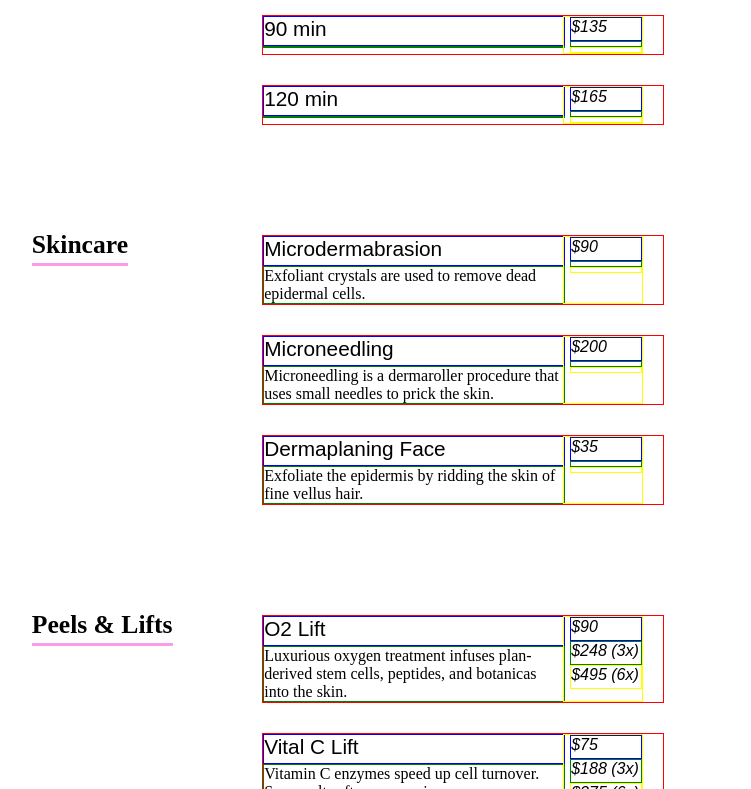
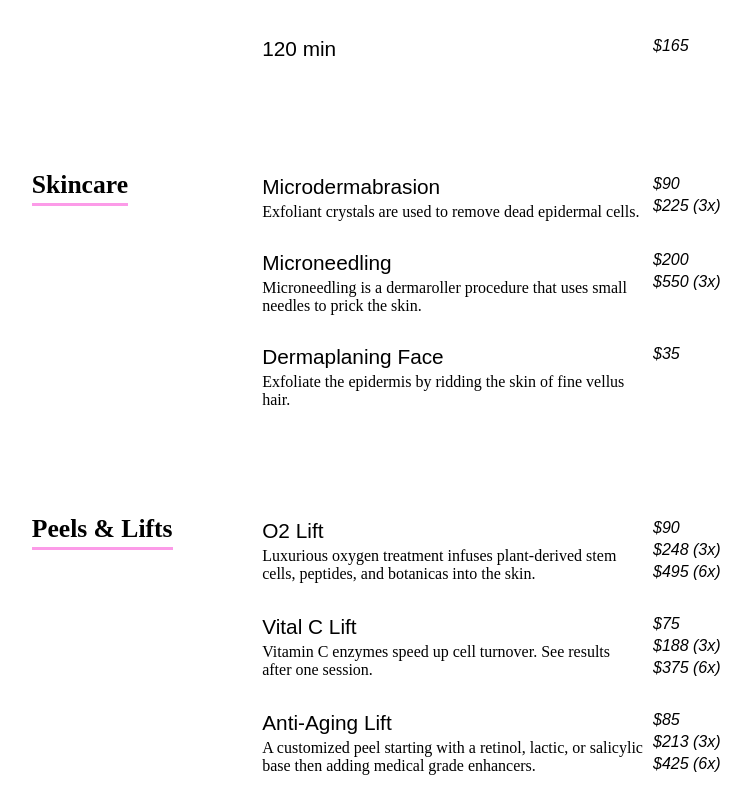
Before and after one commit to ZaneMeroff/sw_electrolysis_react, a React (Create React App) app: page / in a window 1280 px wide. Shown: the part 1191-1980 px from the top of the page, without its empty margins (301-1052 px from the left). Built offline with nearby package versions, Linux system fonts and the light colour scheme; a web font is replaced by a local one.

Commit message:
update(SpaMenu): update data, refactor css

```diff
--- a/src/components/About/About.css
+++ b/src/components/About/About.css
@@ -91,6 +91,9 @@
     margin-top: -112px;
   }
 
+  .about-outer-container {
+    padding-top: 40px;
+  }
 }
 
 @media only screen and (max-width: 800px) {
--- a/src/components/Nav/Nav.css
+++ b/src/components/Nav/Nav.css
@@ -59,7 +59,7 @@
   background-color: #fc9be8;
   border-bottom-left-radius: 15px;
   border-bottom-right-radius: 15px;
-  box-shadow: 5px 5px 13px 2px #000;
+  box-shadow: 3px 3px 13px 0px #000;
   height: auto;
   position: fixed;
   width: 100%;
--- a/src/components/SpaMenu/SpaMenu.css
+++ b/src/components/SpaMenu/SpaMenu.css
@@ -44,7 +44,6 @@
 .menu-item-title {
   font-size: 130%;
   padding-bottom: 4px;
-  width: 400px;
 }
 
 .menu-item-desc {
@@ -78,10 +77,6 @@ table, tr, td {
     width: 100%;
   }
 
-  .menu-outer-container {
-    padding-top: 40px;
-  }
-
   .menu-section-wrapper {
     align-items: center;
     flex-direction: column;
@@ -96,7 +91,6 @@ table, tr, td {
 
   .menu-item-title {
     font-size: 120%;
-    width: 100%;
   }
 
   .heading-border {
--- a/src/components/SpaMenu/SpaMenu.js
+++ b/src/components/SpaMenu/SpaMenu.js
@@ -27,31 +27,17 @@ export const SpaMenu = () => {
                 {
                   menu[section].map((item, index) => {
                     return (
-
-                      <div key={index} className='menu-item-container' style={{ display: 'flex', height: 'auto', width: '400px', border: '1px solid red' }}>
-                        <div style={{ display: 'flex', flexDirection: 'column', width: '300px'}}>
-                          <div className='menu-item-title' style={{ height: 'auto', width: '100%', border: '1px solid blue' }}>{item.name}</div>
-                          <div className='menu-item-desc' style={{ height: 'auto', width: '100%', border: '1px solid green' }}>{item.desc}</div>
+                      <div key={index} className='menu-item-container' style={{ display: 'flex', height: 'auto' }}>
+                        <div style={{ display: 'flex', flexDirection: 'column', width: '100%'}}>
+                          <div className='menu-item-title'>{item.name}</div>
+                          <div className='menu-item-desc'>{item.desc}</div>
                         </div>
-                        <div style={{ display: 'flex', flexDirection: 'column', paddingLeft: '6px', border: '1px solid yellow' }}>
-                          <div className='menu-item-price' style={{ height: 'auto', border: '1px solid blue' }}><i>${item.price}</i></div>
-                          <div className='menu-item-price' style={{ height: 'auto', border: '1px solid green' }}><i>{ item.pkg1Price }</i></div>
-                          <div className='menu-item-price' style={{ height: 'auto', border: '1px solid yellow' }}><i>{ item.pkg2Price }</i></div>
+                        <div style={{ display: 'flex', flexDirection: 'column', paddingLeft: '10px' }}>
+                          <div className='menu-item-price'><i>${item.price}</i></div>
+                          {item.pkg3xPrice && <div className='menu-item-price'><i>${ item.pkg3xPrice } (3x)</i></div>}
+                          {item.pkg6xPrice && <div className='menu-item-price'><i>${ item.pkg6xPrice } (6x)</i></div>}
                         </div>
                       </div>
-
-                      // <table key={index} className='menu-item-container'>
-                      //   <tbody>
-                      //     <tr>
-                      //       <td className='menu-item-title'>{item.name}</td>
-                      //       <td className='menu-item-price'><i>${item.price}</i></td>
-                      //     </tr>
-                      //     <tr>
-                      //       <td className='menu-item-desc'>{item.desc}</td>
-                      //       <td className='menu-item-pkg-price'><i>{ item.pkg1Price }</i></td>
-                      //     </tr>
-                      //   </tbody>
-                      // </table>
                     )
                   })
                 }
--- a/src/spaMenuData.js
+++ b/src/spaMenuData.js
@@ -11,12 +11,13 @@ export const spaMenuData = {
       name: 'Microdermabrasion',
       desc: 'Exfoliant crystals are used to remove dead epidermal cells.',
       price: 90,
-      pkgPrice: '$225 (3x)'
+      pkg3xPrice: 225
     },
     {
       name: 'Microneedling',
       desc: 'Microneedling is a dermaroller procedure that uses small needles to prick the skin.',
-      price: 200
+      price: 200,
+      pkg3xPrice: 550
     },
     {
       name: 'Dermaplaning Face',
@@ -27,24 +28,24 @@ export const spaMenuData = {
   'Peels & Lifts': [
     {
       name: 'O2 Lift',
-      desc: 'Luxurious oxygen treatment infuses plan-derived stem cells, peptides, and botanicas into the skin.',
+      desc: 'Luxurious oxygen treatment infuses plant-derived stem cells, peptides, and botanicas into the skin.',
       price: 90,
-      pkg1Price: '$248 (3x)',
-      pkg2Price: '$495 (6x)'
+      pkg3xPrice: 248,
+      pkg6xPrice: 495
     },
     {
       name: 'Vital C Lift',
       desc: 'Vitamin C enzymes speed up cell turnover. See results after one session.',
       price: 75,
-      pkg1Price: '$188 (3x)',
-      pkg2Price: '$375 (6x)'
+      pkg3xPrice: 188,
+      pkg6xPrice: 375
     },
     {
       name: 'Anti-Aging Lift',
       desc: 'A customized peel starting with a retinol, lactic, or salicylic base then adding medical grade enhancers.',
       price: 85,
-      pkg1Price: '$213 (3x)',
-      pkg2Price: '$425 (6x)'
+      pkg3xPrice: 213,
+      pkg6xPrice: 425
     },
   ],
 }
```
